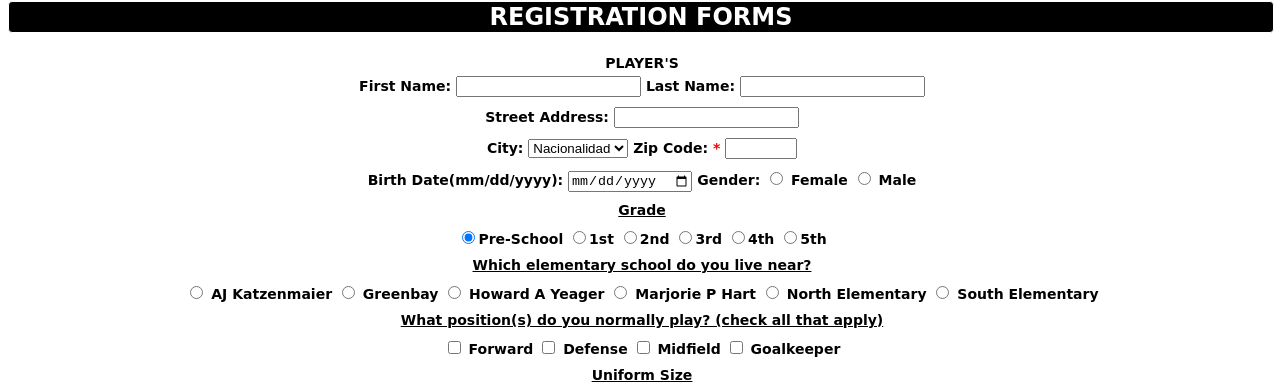
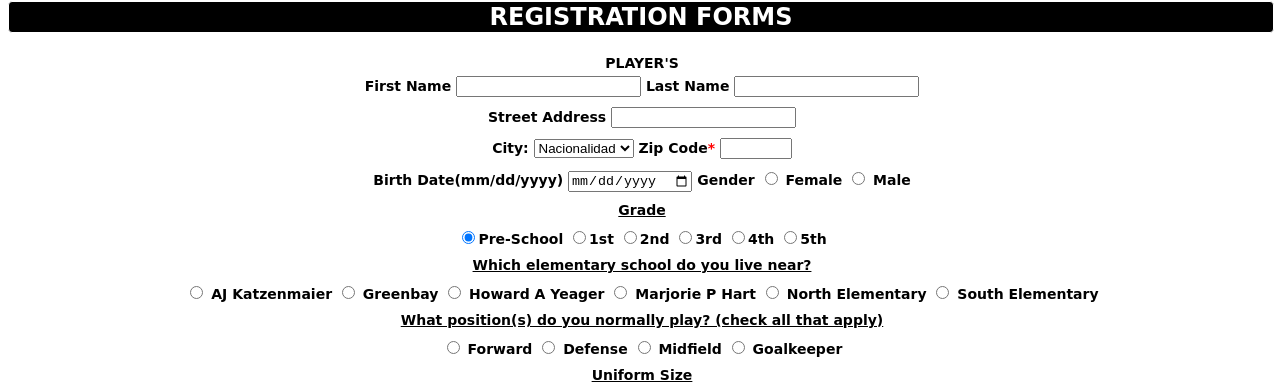
Before and after one commit to ValeriaCommatteo/gittask4, a plain HTML site: page formulario.html in a window 1280 px wide. Shown: the part 414-800 px from the top of the page. Drawn offline with Linux system fonts and the light colour scheme.

Commit message:
arreglos

```diff
--- a/formulario.html
+++ b/formulario.html
@@ -34,13 +34,13 @@
         <form action="./showdata.html" method="get">
             <fieldset>
                 <legend>PLAYER'S</legend>
-                <label for="first-name">First Name:</label>
+                <label for="first-name">First Name</label>
                 <input required type="text" name="first-name" id="first-name">
-                <label for="last-name">Last Name:</label>
+                <label for="last-name">Last Name</label>
                 <input required type="text" name="last-name" id="last-name">
             </fieldset>
             <fieldset>
-                <label for="street">Street Address:</label>
+                <label for="street">Street Address</label>
                 <input required type="text" name="street" id="street">
             </fieldset>
             <fieldset>
@@ -52,13 +52,13 @@
                     <option value="Chile">Chile</option>
                     <option value="Colombia">Colombia</option>
                 </select>
-                <label for="zipcode">Zip Code: <span style="color: red">*</span></label>
+                <label for="zipcode">Zip Code<span style="color: red">*</span></label>
                 <input required type="number" name="zipcode" id="zipcode" min="1" max="9999">
             </fieldset>
             <fieldset>
-                <label for="birth-date">Birth Date(mm/dd/yyyy):</label>
+                <label for="birth-date">Birth Date(mm/dd/yyyy)</label>
                 <input required type="date" name="birth-date" id="birth-date">
-                <label>Gender:</label>
+                <label>Gender</label>
                 <input required type="radio" name="Gender" value="Female">
                 <label>Female</label>
                 <input required type="radio" name="Gender" value="Male">
@@ -96,32 +96,32 @@
                 <label class="subrayado">What position(s) do you normally play? (check all that apply)</label>
             </fieldset>
             <fieldset>
-                <input type="checkbox" name="Forward" value="1">
+                <input required type="radio" name="position" value="Forward">
                 <label>Forward</label>
-                <input type="checkbox" name="defense" value="2">
+                <input required type="radio" name="position" value="defense">
                 <label>Defense</label>
-                <input type="checkbox" name="Midfield" value="3">
+                <input required type="radio" name="position" value="Midfield">
                 <label>Midfield</label>
-                <input type="checkbox" name="Goalkeeper" value="4">
+                <input required type="radio" name="position" value="Goalkeeper">
                 <label>Goalkeeper</label>
             </fieldset>
             <fieldset>
                 <label class="subrayado">Uniform Size</label>
             </fieldset>
             <fieldset>
-                <input required type="radio" name="sizes" value="1">
+                <input required type="radio" name="sizes" value="ys">
                 <label>Youth Small</label>
-                <input required type="radio" name="sizes" value="2">
+                <input required type="radio" name="sizes" value="ym">
                 <label>Youth Medium</label>
-                <input required type="radio" name="sizes" value="3">
+                <input required type="radio" name="sizes" value="yl">
                 <label>Youth Large</label>
-                <input required type="radio" name="sizes" value="4">
+                <input required type="radio" name="sizes" value="S">
                 <label>Small</label>
-                <input required type="radio" name="sizes" value="2">
+                <input required type="radio" name="sizes" value="m">
                 <label>Medium</label>
-                <input required type="radio" name="sizes" value="3">
-                <label>Large</label>
-                <input required type="radio" name="sizes" value="4">
+                <input required type="radio" name="sizes" value="l">
+                <label> Large </label>
+                <input required type="radio" name="sizes" value="xl">
                 <label>Extra-Large</label>
             </fieldset>
             <br>
```
